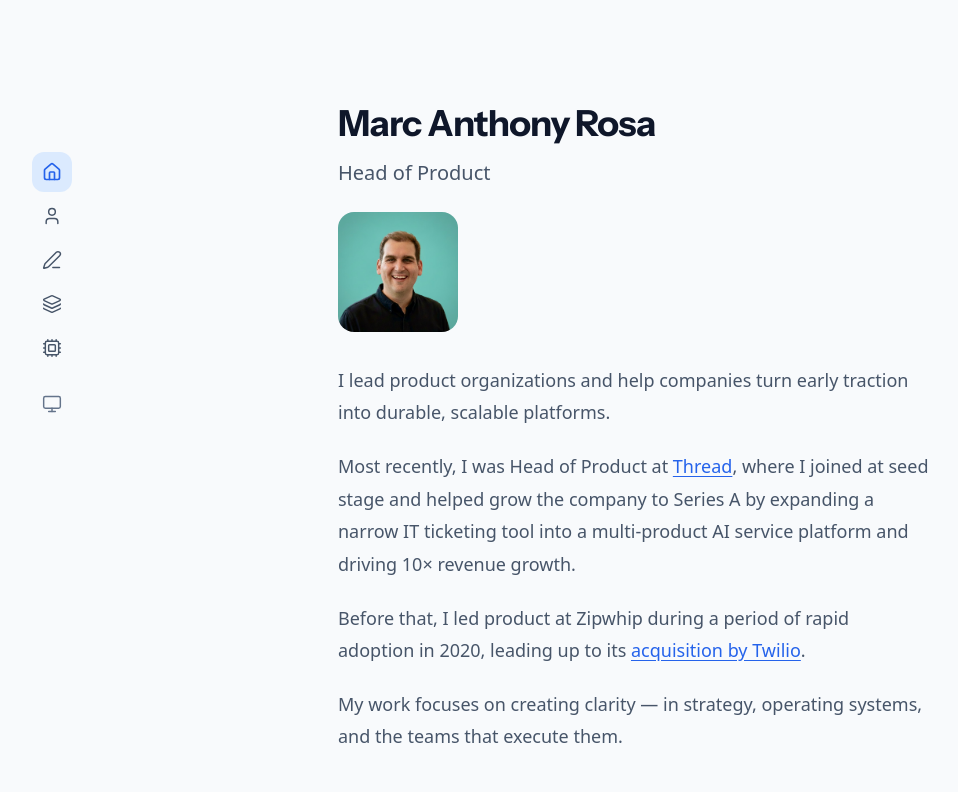
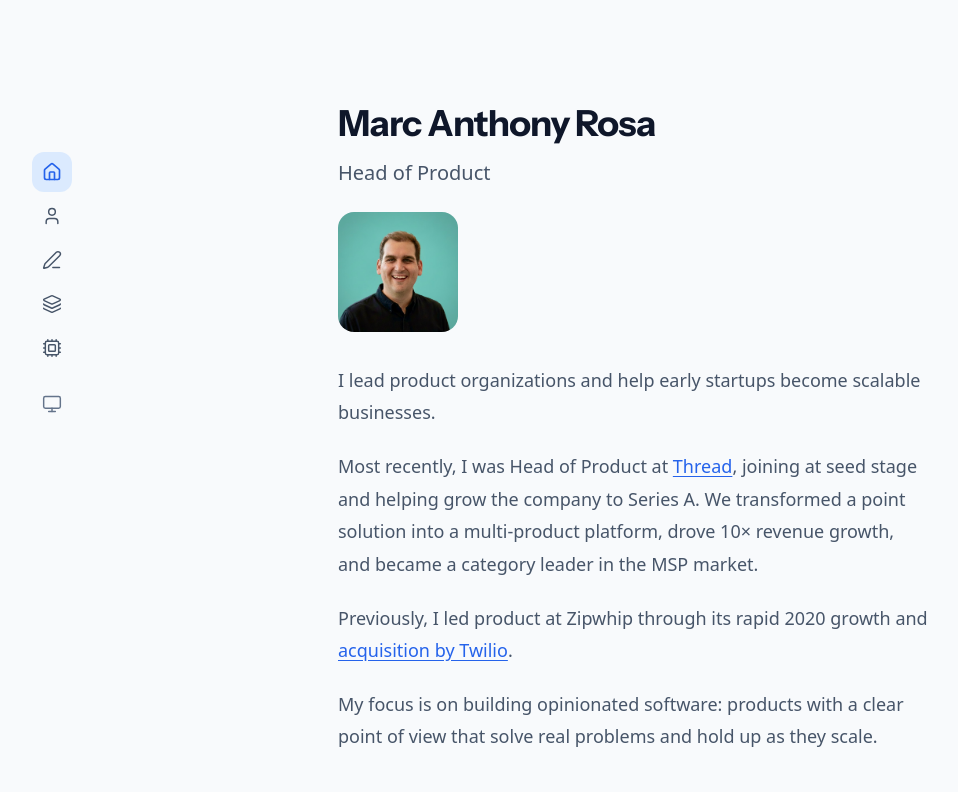
Before and after one commit to marcanthonyrosa/marcanthonyrosadotcom, a Next.js app: page / in a window 1280 px wide. Shown: the top 792 px of the page, without its empty margins (6-964 px from the left). Built offline with nearby package versions, Linux system fonts and the light colour scheme.

Commit message:
COPYYYYYY

```diff
--- a/app/page.tsx
+++ b/app/page.tsx
@@ -87,16 +87,16 @@ export default function Home() {
         />
         <div className="prose max-w-none">
           <p>
-            I lead product organizations and help companies turn early traction into durable, scalable platforms.
+            I lead product organizations and help early startups become scalable businesses.
           </p>
           <p>
-            Most recently, I was Head of Product at <a href="https://getthread.com/" target="_blank" rel="noopener noreferrer">Thread</a>, where I joined at seed stage and helped grow the company to Series A by expanding a narrow IT ticketing tool into a multi-product AI service platform and driving 10× revenue growth.
+            Most recently, I was Head of Product at <a href="https://getthread.com/" target="_blank" rel="noopener noreferrer">Thread</a>, joining at seed stage and helping grow the company to Series A. We transformed a point solution into a multi-product platform, drove 10× revenue growth, and became a category leader in the MSP market.
           </p>
           <p>
-            Before that, I led product at Zipwhip during a period of rapid adoption in 2020, leading up to its <a href="https://www.twilio.com/en-us/press/releases/twilio-completes-acquisition-of-zipwhip-a-leading-provider-of-toll-free-messaging-in-the-united-states" target="_blank" rel="noopener noreferrer">acquisition by Twilio</a>.
+            Previously, I led product at Zipwhip through its rapid 2020 growth and <a href="https://www.twilio.com/en-us/press/releases/twilio-completes-acquisition-of-zipwhip-a-leading-provider-of-toll-free-messaging-in-the-united-states" target="_blank" rel="noopener noreferrer">acquisition by Twilio</a>.
           </p>
           <p>
-            My work focuses on creating clarity — in strategy, operating systems, and the teams that execute them.
+            My focus is on building opinionated software: products with a clear point of view that solve real problems and hold up as they scale.
           </p>
         </div>
 
```
